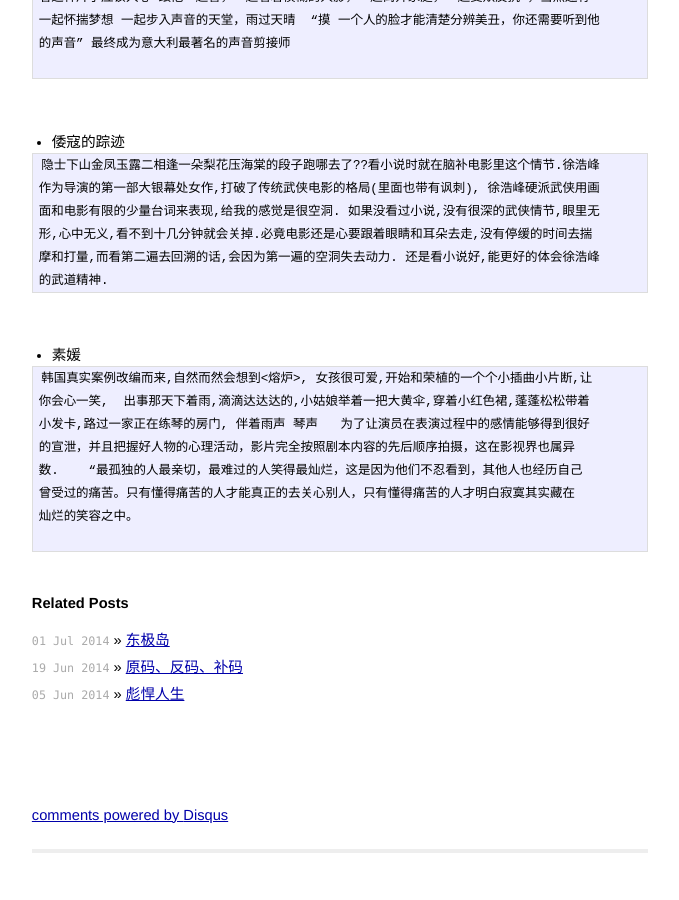
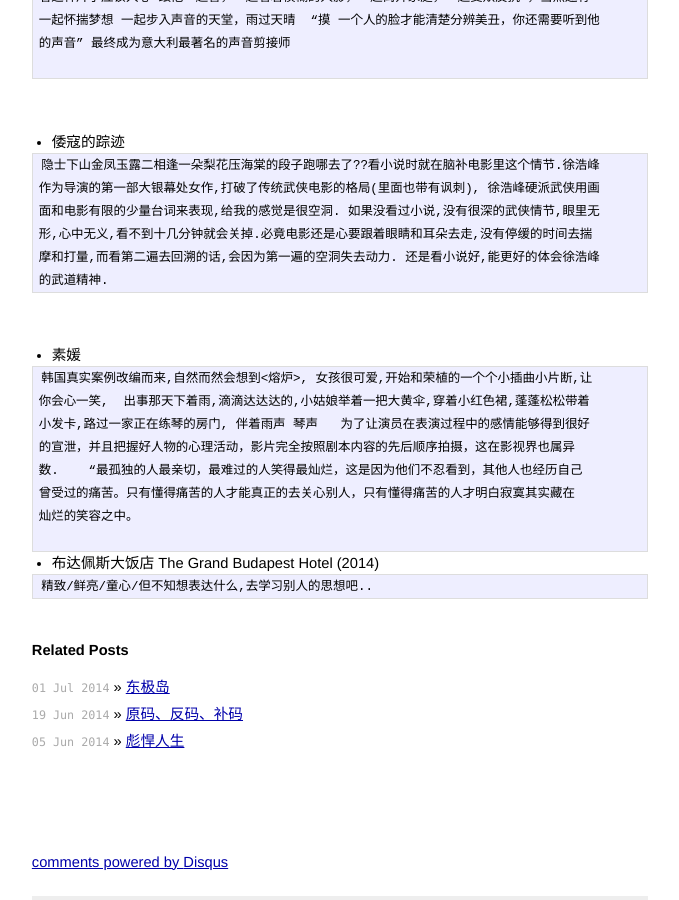
Before and after one commit to isensen/isensen.github.io, a Jekyll site: the page built from _posts/2014-5-22-movie.md, in a window 1280 px wide and 900 px high, scrolled down 4262 px. Shown: the whole window, without its empty margins (300-979 px from the left). Built offline with Jekyll 4.4.1, drawn with Linux system fonts in a browser that asks for light colours; Markdown is read by kramdown in place of the engine named in the settings; comment, search, counter and statistics services are not loaded; before the commit the page ends 5115 px from its top, so only the background shows below that.

Commit message:
Add movies

````diff
--- a/_posts/2014-5-22-movie.md
+++ b/_posts/2014-5-22-movie.md
@@ -302,4 +302,11 @@ tags: None
 灿烂的笑容之中。
 
 ```
+
+- 布达佩斯大饭店 The Grand Budapest Hotel (2014)
+
+```
+精致/鲜亮/童心/但不知想表达什么,去学习别人的思想吧..
+```
+
 {% include references.md %}
````
